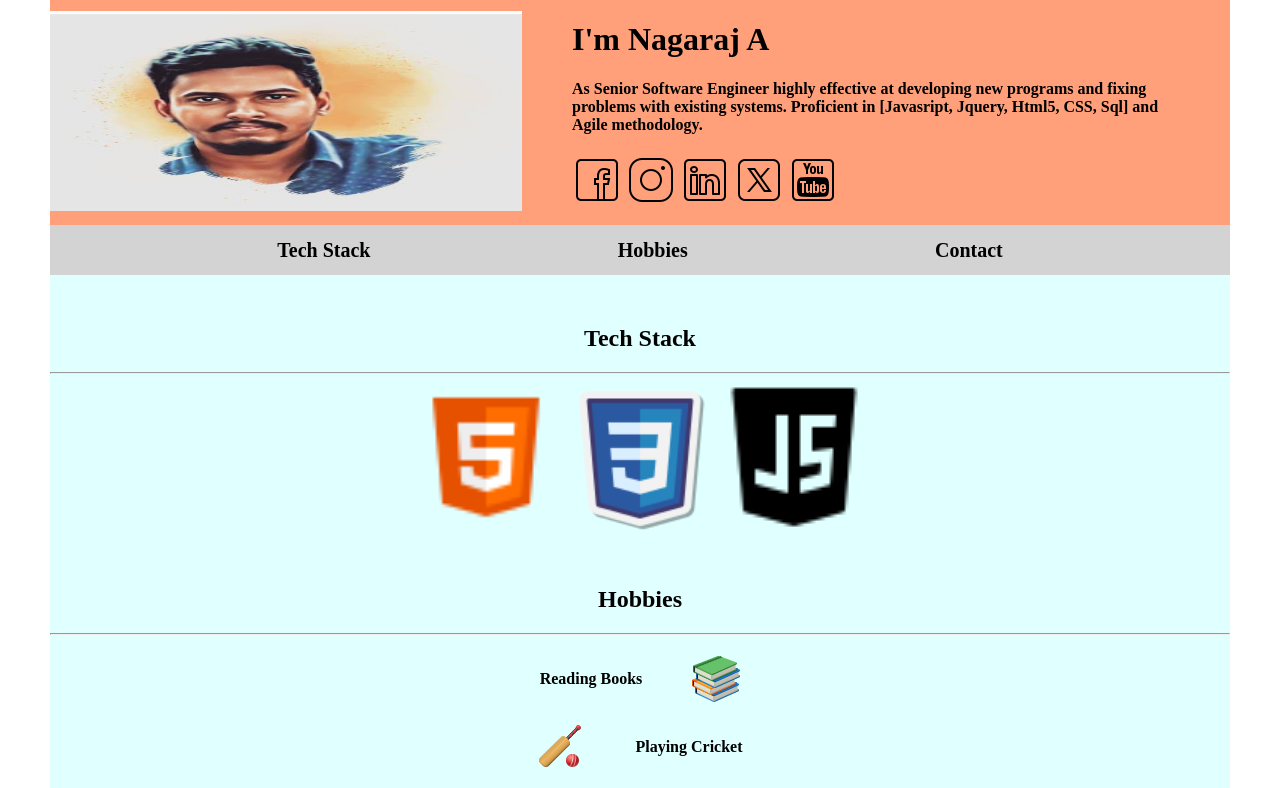
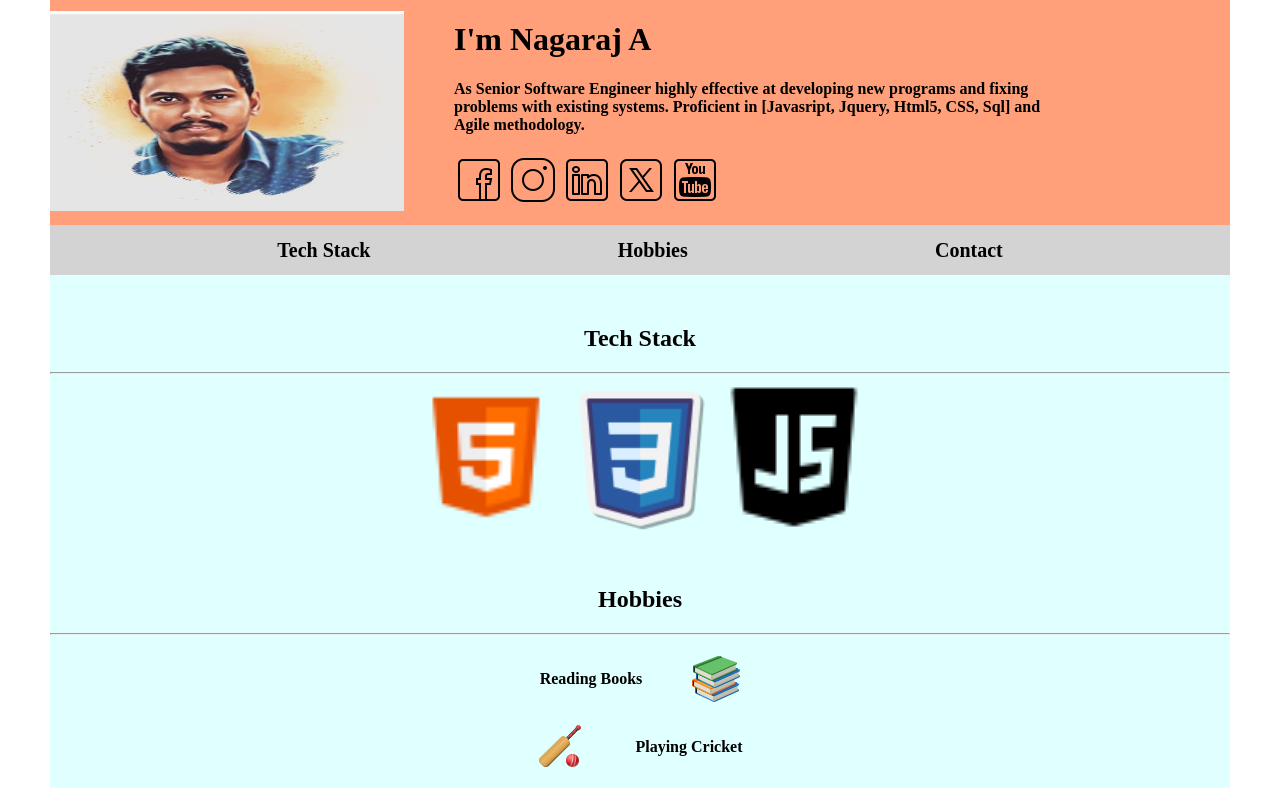
Before and after one commit to anagaraj15/ANagaraj_Profile, a plain HTML site: page index.html in a window 1280 px wide. Shown: the top 788 px of the page. Drawn offline with Linux system fonts and the light colour scheme.

Commit message:
Add files via upload

```diff
--- a/index.html
+++ b/index.html
@@ -16,7 +16,7 @@
           background-color: lightsalmon;
         "
       >
-        <div style="width: 40%">
+        <div style="width: 30%">
           <img
             src="Images/myimage.jpg"
             alt="Image"
```
